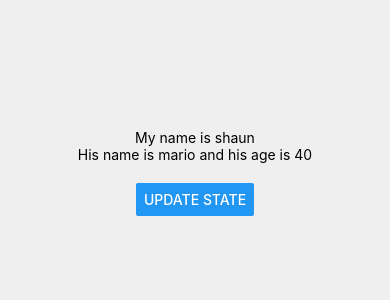
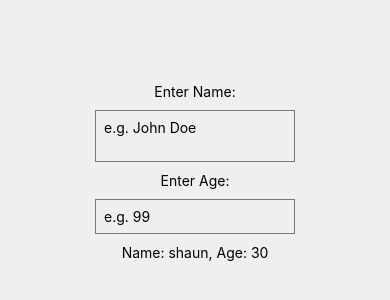
Before and after one commit to jas4code/tnn-react-native, a React Native app: screen / in a window 390 px wide. Shown: the part 250-550 px from the top of the page. Built offline with nearby package versions, Linux system fonts and the light colour scheme.

Commit message:
Text Inputs

```diff
--- a/App.js
+++ b/App.js
@@ -1,24 +1,30 @@
 import React, { useState } from 'react';
-import { StyleSheet, Text, View, Button } from 'react-native';
+import { StyleSheet, Text, View, TextInput } from 'react-native';
 
 export default function App() {
 	const [name, setName] = useState('shaun');
-	const [person, setPerson] = useState({ name: 'mario', age: 40 });
-
-	const clickHandler = () => {
-		setName('chun-li');
-		setPerson({ name: 'luigi', age: 45 });
-	};
+	const [age, setAge] = useState('30');
 
 	return (
 		<View style={styles.container}>
-			<Text>My name is {name}</Text>
+			<Text>Enter Name:</Text>
+			<TextInput
+				multiline
+				style={styles.input}
+				placeholder='e.g. John Doe'
+				onChangeText={(val) => setName(val)}
+			/>
+
+			<Text>Enter Age:</Text>
+			<TextInput
+				keyboardType='numeric'
+				style={styles.input}
+				placeholder='e.g. 99'
+				onChangeText={(val) => setAge(val)}
+			/>
 			<Text>
-				His name is {person.name} and his age is {person.age}
+				Name: {name}, Age: {age}
 			</Text>
-			<View style={styles.buttonContainer}>
-				<Button title='update state' onPress={clickHandler}></Button>
-			</View>
 		</View>
 	);
 }
@@ -30,7 +36,11 @@
 		alignItems: 'center',
 		justifyContent: 'center',
 	},
-	buttonContainer: {
-		marginTop: 20,
+	input: {
+		borderWidth: 1,
+		borderColor: '#777',
+		padding: 8,
+		margin: 10,
+		width: 200,
 	},
 });
```
